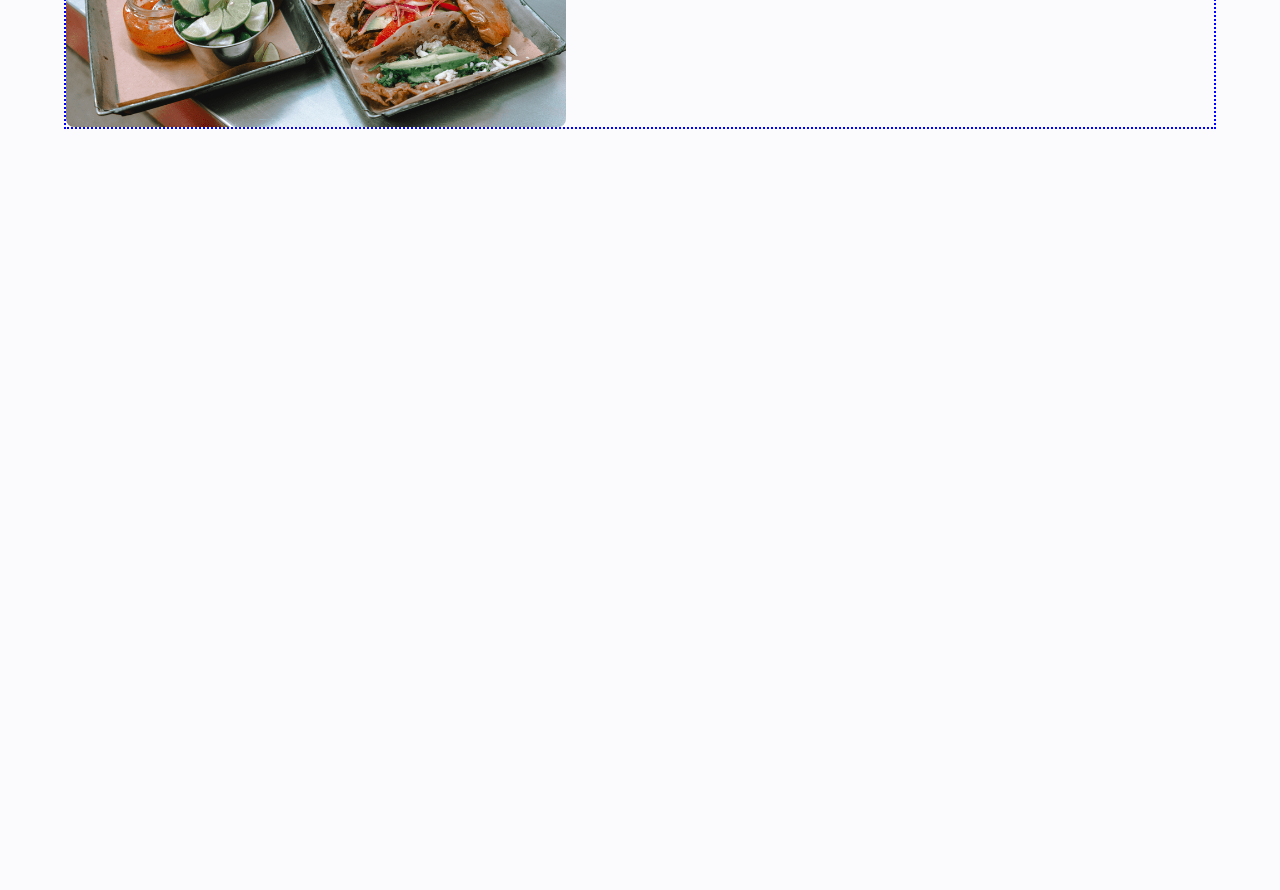
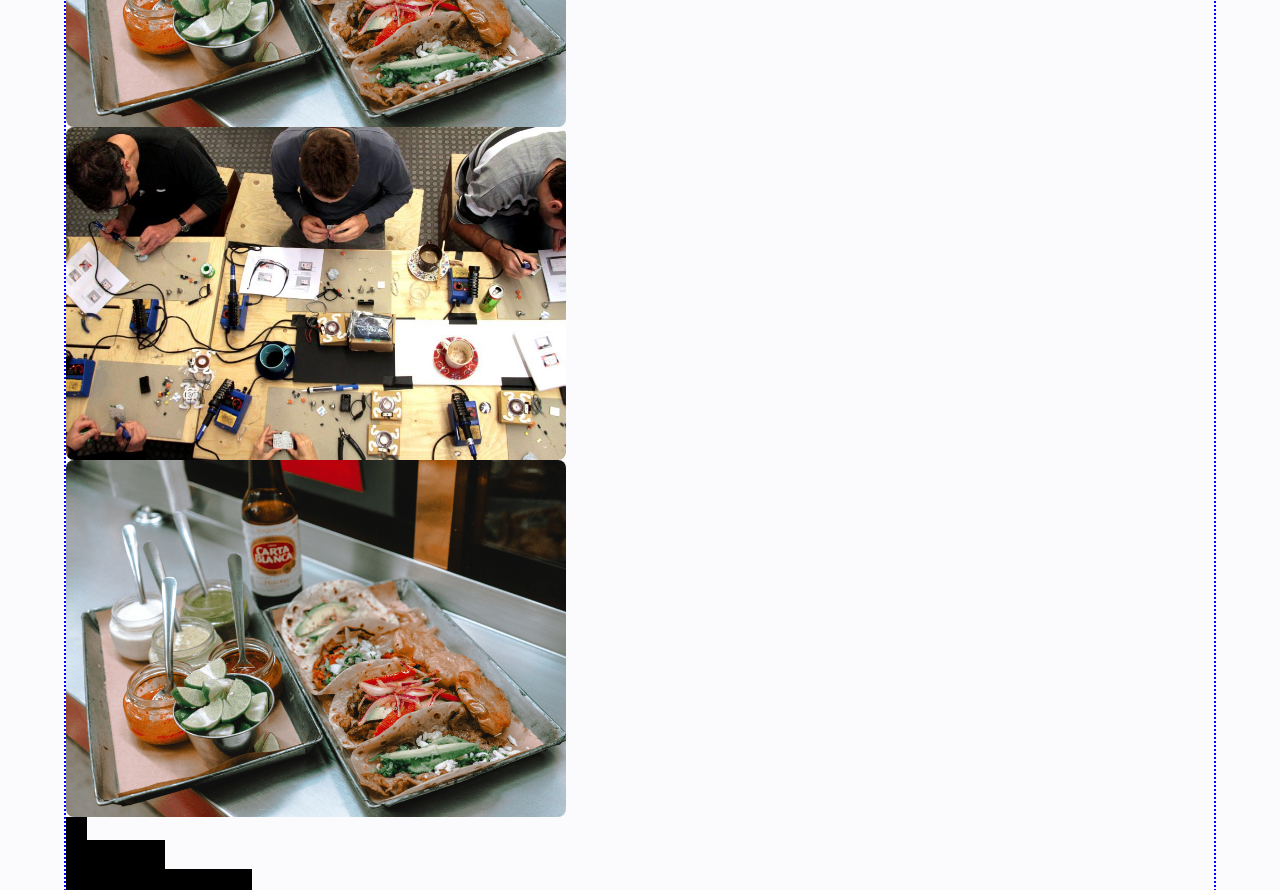
Before and after one commit to flamousz/portfolio, a Next.js app: page /projects in a window 1280 px wide. Shown: the part 760-1650 px from the top of the page. Before the commit the page ends 889 px from the top, so only its background shows below. Built offline with nearby package versions, Linux system fonts and the light colour scheme; no server answers; the database is empty.

Commit message:
fetching data in project page

```diff
--- /dev/null
+++ b/lib/getAllproject.js
@@ -0,0 +1,11 @@
+
+
+export default async function getAllproject() {
+    const res = await fetch('http://localhost:3000/api/create-pet')
+
+    if (!res.ok) {
+        throw new Error('Page failed to fetch data')
+    }
+
+    return res.json()
+}
--- a/src/app/api/create-pet/route.js
+++ b/src/app/api/create-pet/route.js
@@ -6,9 +6,9 @@ export async function GET(request) {
 	try {
 
 		const data = JSON.parse(fs.readFileSync("./data/pets.json", "utf8"));
-		for (const el of data) {
-			await sql`INSERT INTO Pets (Name, Owner) VALUES (${el.name}, ${el.owner})`;
-		}
+		// for (const el of data) {
+		// 	await sql`INSERT INTO Pets (Name, Owner) VALUES (${el.name}, ${el.owner})`;
+		// }
 
 		const result = await sql`SELECT * FROM Pets;`;
 
--- a/src/app/globals.css
+++ b/src/app/globals.css
@@ -1,6 +1,8 @@
 :root {
   /* COLOR */
   --BGCOLOR: #FBFBFD;
+  --BGCOLORRED: #BF307F;
+  --contrast-color: #BF307F;
   --DEFAULT-FONT-COLOR: #232323;
   --BORDER-COLOR: red;
 
--- a/src/app/projects/components/ProjectsSection.jsx
+++ b/src/app/projects/components/ProjectsSection.jsx
@@ -1,10 +1,11 @@
 import Image from "next/image";
 import proj from "../../../../public/projects/proj1.jpg";
-import proj1a from '../../../../public/projects/proj1a.png'
+import proj1a from "../../../../public/projects/proj1a.png";
+import styles from "../../styles/projects.module.css";
 
 export default function ProjectsSection() {
 	return (
-		<section>
+		<section className={styles.project_section}>
 			<article>
 				<h3>01</h3>
 				<h2>Taco Aw</h2>
@@ -28,6 +29,18 @@ export default function ProjectsSection() {
 					height={500}
 					alt='potrait of my proj with second picture'
 				/>
+				<Image
+					src={proj}
+					width={500}
+					height={500}
+					alt='potrait of my proj'
+				/>
+				<Image
+					src={proj1a}
+					width={500}
+					height={500}
+					alt='potrait of my proj with second picture'
+				/>
 			</figure>
 		</section>
 	);
--- a/src/app/projects/page.jsx
+++ b/src/app/projects/page.jsx
@@ -1,14 +1,20 @@
+import getAllproject from '../../../lib/getAllproject'
 import styles from '../styles/projects.module.css'
 import FilterCrum from './components/FilterCrum'
 import HeaderProject from './components/HeaderProject'
 import ProjectsSection from './components/ProjectsSection'
 
-export default function Projects() {
+export default async function Projects() {
+    const projectData = await getAllproject()
+
+    console.log(projectData,'< project data');
 
     return(
         <main className={ ` container ${styles.main} ` }>
+            <p>{projectData[0]}</p>
             <HeaderProject/>
             <FilterCrum/>
+            <ProjectsSection/>
             <ProjectsSection/>
         </main>
     )
--- a/src/app/styles/projects.module.css
+++ b/src/app/styles/projects.module.css
@@ -21,3 +21,46 @@
     background: none;
     border: none;
 }
+
+.project_section {
+    display: flex;
+    flex-flow: column nowrap;
+}
+
+.project_section > :first-child{
+    display: flex;
+    flex-flow: column nowrap;
+    position: sticky;
+    top: 0;
+    background-color: var(--BGCOLOR);
+}
+
+.project_section > :first-child > * {
+    position: relative; /* Make this h3 a positioning context */
+    width: fit-content;
+}
+
+.project_section > :first-child > *::before{
+    content: ''; /* Create a pseudo-element for the overlay */
+    position: absolute; /* Position absolutely within the h3 element */
+    top: 0;
+    left: 0;
+    width: 100%;
+    height: 100%;
+    background-color: black;
+}
+
+.project_section > :first-child > *:hover::before {
+    /* width: 50%; */
+    animation: slideRight 1s ease-out forwards;
+
+}
+
+@keyframes slideRight {
+    0% {
+        width: 100%;
+    }
+    100% {
+        width: 0%;
+    }
+}
```
